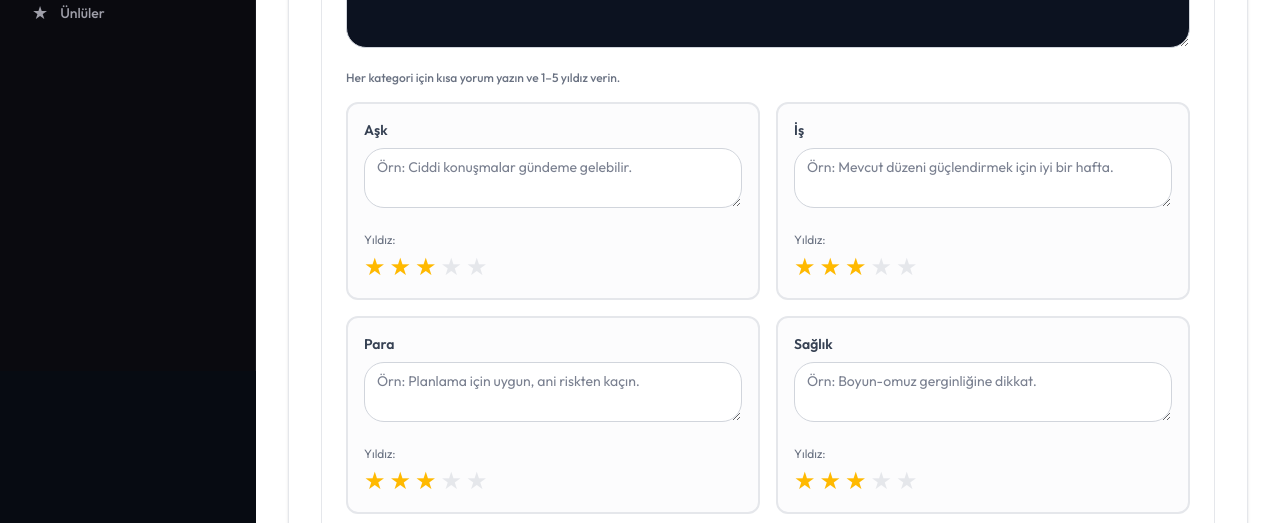
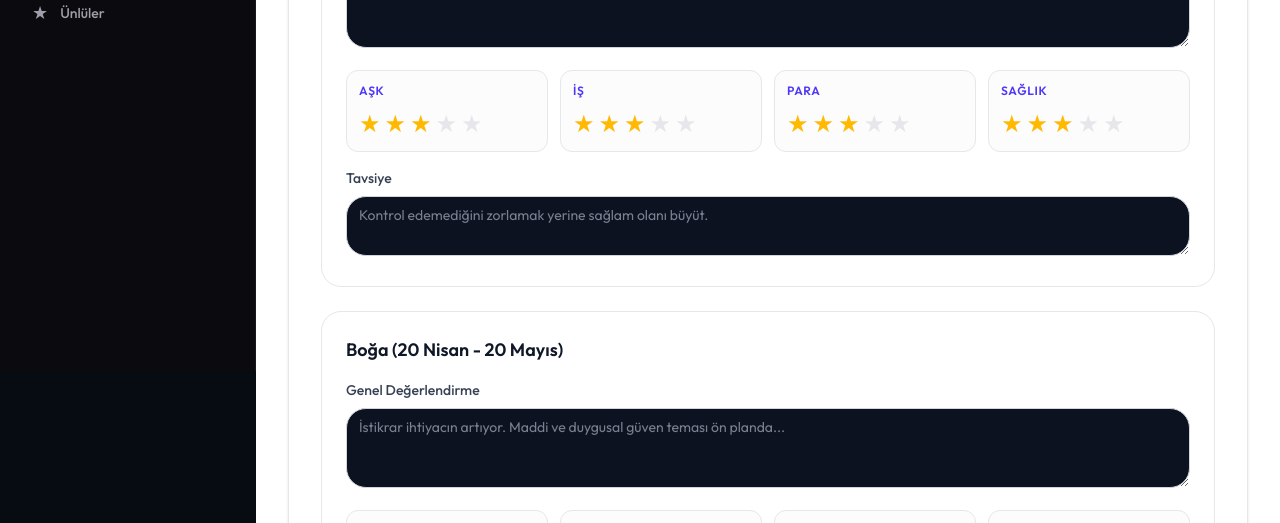
Before and after one commit to inceHTC/astroli, a Next.js app: page /admin/horoscope/weekly in a window 1280 px wide. Shown: the part 429-952 px from the top of the page. Built offline with nearby package versions, Linux system fonts and the light colour scheme; no server answers.

Commit message:
yenileme3

```diff
--- a/package.json
+++ b/package.json
@@ -14,7 +14,8 @@
     "db:remove-duplicate-celebrities": "tsx prisma/remove-duplicate-celebrities.ts",
     "db:add-100-celebrities": "tsx prisma/add-100-celebrities.ts",
     "db:add-100-celebrities-batch2": "tsx prisma/add-100-celebrities-batch2.ts",
-    "db:add-26-celebrities": "tsx prisma/add-26-celebrities.ts"
+    "db:add-26-celebrities": "tsx prisma/add-26-celebrities.ts",
+    "db:add-celebrities-new": "tsx prisma/add-celebrities-new.ts"
   },
   "prisma": {
     "seed": "tsx prisma/seed.ts"
--- a/src/app/admin/horoscope/weekly/WeeklyHoroscopeClient.tsx
+++ b/src/app/admin/horoscope/weekly/WeeklyHoroscopeClient.tsx
@@ -200,54 +200,16 @@ export function WeeklyHoroscopeClient() {
                       />
                     </div>
 
-                    <div className="space-y-4">
-                      <p className="text-xs font-medium text-gray-500">Her kategori için kısa yorum yazın ve 1–5 yıldız verin.</p>
-                      <div className="grid gap-4 sm:grid-cols-2">
-                        <div className="rounded-xl border-2 border-gray-200 bg-gray-50/50 p-4">
-                          <label className="block text-sm font-semibold text-gray-700 mb-2">Aşk</label>
-                          <textarea
-                            value={data.loveText}
-                            onChange={(e) => update("loveText", e.target.value)}
-                            placeholder="Örn: Ciddi konuşmalar gündeme gelebilir."
-                            className="mb-3 w-full rounded-lg border border-gray-300 bg-white px-3 py-2 text-sm min-h-[60px] resize-y"
-                          />
-                          <span className="text-xs text-gray-500 mr-2">Yıldız:</span>
-                          <StarInput value={data.love} onChange={(v) => update("love", v)} />
-                        </div>
-                        <div className="rounded-xl border-2 border-gray-200 bg-gray-50/50 p-4">
-                          <label className="block text-sm font-semibold text-gray-700 mb-2">İş</label>
-                          <textarea
-                            value={data.workText}
-                            onChange={(e) => update("workText", e.target.value)}
-                            placeholder="Örn: Mevcut düzeni güçlendirmek için iyi bir hafta."
-                            className="mb-3 w-full rounded-lg border border-gray-300 bg-white px-3 py-2 text-sm min-h-[60px] resize-y"
-                          />
-                          <span className="text-xs text-gray-500 mr-2">Yıldız:</span>
-                          <StarInput value={data.work} onChange={(v) => update("work", v)} />
-                        </div>
-                        <div className="rounded-xl border-2 border-gray-200 bg-gray-50/50 p-4">
-                          <label className="block text-sm font-semibold text-gray-700 mb-2">Para</label>
-                          <textarea
-                            value={data.moneyText}
-                            onChange={(e) => update("moneyText", e.target.value)}
-                            placeholder="Örn: Planlama için uygun, ani riskten kaçın."
-                            className="mb-3 w-full rounded-lg border border-gray-300 bg-white px-3 py-2 text-sm min-h-[60px] resize-y"
-                          />
-                          <span className="text-xs text-gray-500 mr-2">Yıldız:</span>
-                          <StarInput value={data.money} onChange={(v) => update("money", v)} />
-                        </div>
-                        <div className="rounded-xl border-2 border-gray-200 bg-gray-50/50 p-4">
-                          <label className="block text-sm font-semibold text-gray-700 mb-2">Sağlık</label>
-                          <textarea
-                            value={data.healthText}
-                            onChange={(e) => update("healthText", e.target.value)}
-                            placeholder="Örn: Boyun-omuz gerginliğine dikkat."
-                            className="mb-3 w-full rounded-lg border border-gray-300 bg-white px-3 py-2 text-sm min-h-[60px] resize-y"
-                          />
-                          <span className="text-xs text-gray-500 mr-2">Yıldız:</span>
-                          <StarInput value={data.health} onChange={(v) => update("health", v)} />
-                        </div>
-                      </div>
+                    <div className="grid grid-cols-2 sm:grid-cols-4 gap-3">
+                      {(["love", "work", "money", "health"] as const).map((key) => {
+                        const labels = { love: "Aşk", work: "İş", money: "Para", health: "Sağlık" };
+                        return (
+                          <div key={key} className="rounded-xl border border-gray-200 bg-gray-50/50 p-3 flex flex-col gap-2">
+                            <span className="text-xs font-semibold uppercase tracking-wider text-indigo-600">{labels[key]}</span>
+                            <StarInput value={data[key]} onChange={(v) => update(key, v)} />
+                          </div>
+                        );
+                      })}
                     </div>
 
                     <div>
```
Also changed, not shown: .claude/settings.json.
